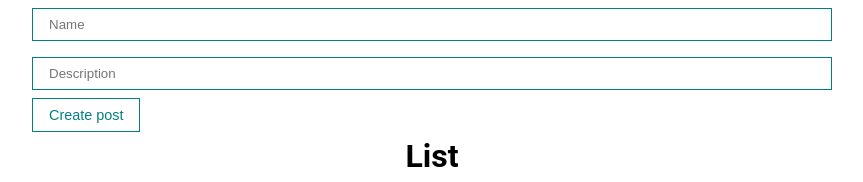
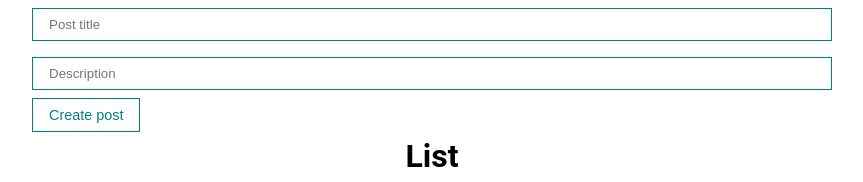
Before and after one commit to m-vad/react-lists, a React (Create React App) app: page / in a window 1280 px wide. Shown: the top 182 px of the page, without its empty margins (208-1071 px from the left). Built offline with nearby package versions, Linux system fonts and the light colour scheme.

Commit message:
Added component PostForm

```diff
--- a/src/App.js
+++ b/src/App.js
@@ -1,9 +1,7 @@
 import React, { useState } from 'react';
 import './styles/App.css';
-import PostItem from './components/PostItem';
 import PostList from './components/PostList';
-import MyButton from './components/UI/button/MyButton';
-import MyInput from './components/UI/input/MyInput';
+import PostForm from './components/PostForm';
 
 function App() {
 	const [posts, setPosts] = useState([
@@ -12,31 +10,13 @@ function App() {
 		{ id: 3, title: 'Posts 3', body: 'Description' },
 	]);
 
-	const [post, setPost] = useState({ title: '', body: '' });
-
-	const addNewPost = (e) => {
-		e.preventDefault();
-		setPosts([...posts, { ...post, id: Date.now() }]);
-		setPost({ title: '', body: '' });
+	const createPost = (newPost) => {
+		setPosts([...posts, newPost]);
 	};
 
 	return (
 		<div className='App'>
-			<form>
-				<MyInput
-					value={post.title}
-					onChange={(e) => setPost({ ...post, title: e.target.value })}
-					type='text'
-					placeholder='Name'
-				/>
-				<MyInput
-					value={post.body}
-					onChange={(e) => setPost({ ...post, body: e.target.value })}
-					type='text'
-					placeholder='Description'
-				/>
-				<MyButton onClick={addNewPost}>Create post</MyButton>
-			</form>
+			<PostForm create={createPost} />
 			<PostList posts={posts} title='List' />
 		</div>
 	);
--- /dev/null
+++ b/src/components/PostForm.jsx
@@ -0,0 +1,37 @@
+import React, { useState } from 'react';
+import MyInput from './UI/input/MyInput';
+import MyButton from './UI/button/MyButton';
+
+const PostForm = ({ create }) => {
+	const [post, setPost] = useState({ title: '', body: '' });
+
+	const addNewPost = (e) => {
+		e.preventDefault();
+		const newPost = {
+			...post,
+			id: Date.now(),
+		};
+		create(newPost);
+		setPost({ title: '', body: '' });
+	};
+
+	return (
+		<form>
+			<MyInput
+				value={post.title}
+				onChange={(e) => setPost({ ...post, title: e.target.value })}
+				type='text'
+				placeholder='Post title'
+			/>
+			<MyInput
+				value={post.body}
+				onChange={(e) => setPost({ ...post, body: e.target.value })}
+				type='text'
+				placeholder='Description'
+			/>
+			<MyButton onClick={addNewPost}>Create post</MyButton>
+		</form>
+	);
+};
+
+export default PostForm;
```
